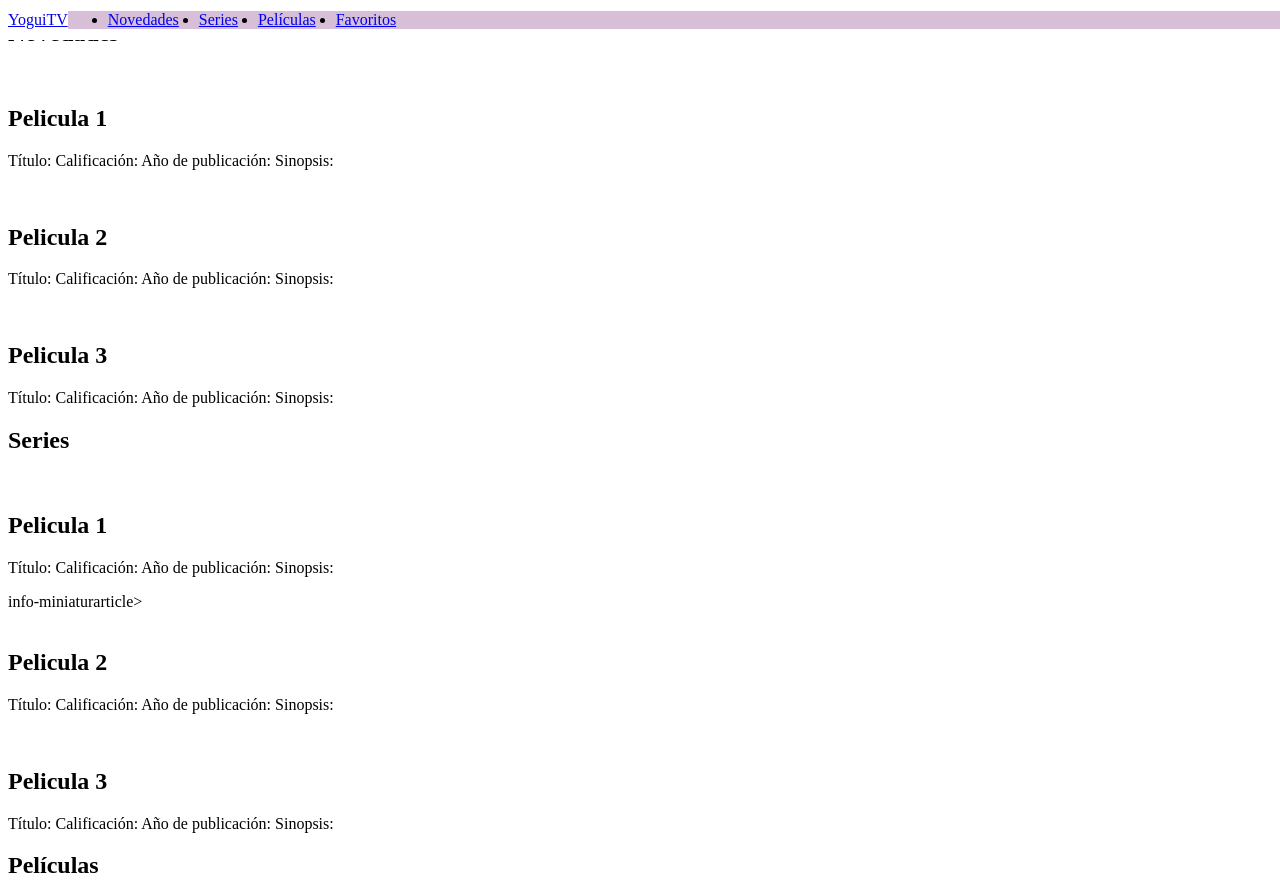
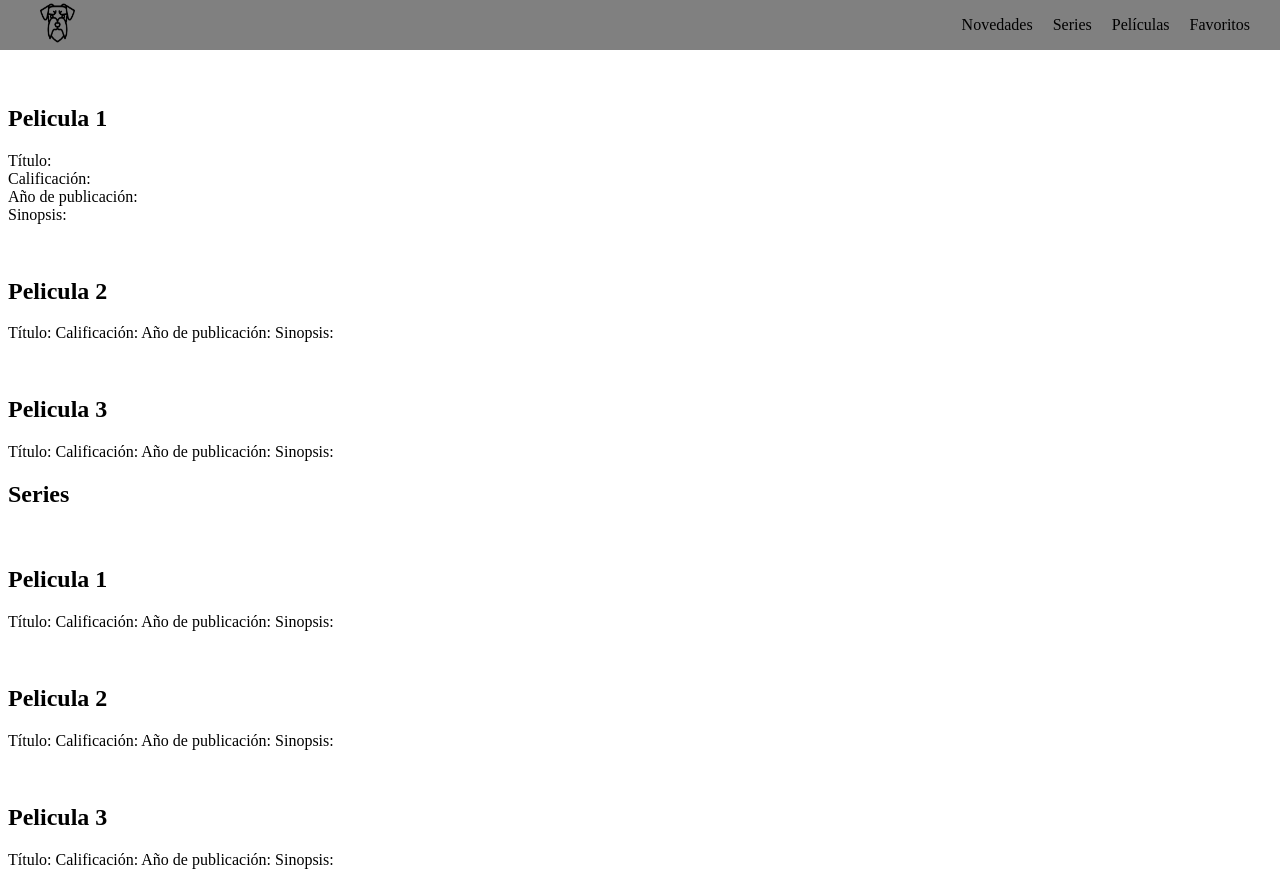
Before and after one commit to TovarDev/Html-Css-Practica, a plain HTML site: page YoguiTV/index.html in a window 1280 px wide. Shown: the top 882 px of the page. Drawn offline with Linux system fonts and the light colour scheme.

Commit message:
Navbar para equipos

```diff
--- /dev/null
+++ b/YoguiTV/css/navbar.css
@@ -0,0 +1,33 @@
+.navbar {
+
+    background-color: gray;
+    height: 40;
+    width: 100%;
+    top: 0;
+    left: 0%;
+    position: fixed;
+    display: flex;
+    align-items: center;
+    padding: 0%;
+
+}
+
+.navbar-list {
+    width: 100%;
+    display: flex;
+    gap: 20px;
+    list-style-type: none;
+    justify-content: right;
+    margin-right: 30px;
+
+}
+.navbar a {
+    text-decoration: none;
+    color: black;
+  }
+
+.logo img{
+    height: 40px;
+    width: 35px;
+    margin-left: 40px;
+}
--- a/YoguiTV/index.html
+++ b/YoguiTV/index.html
@@ -5,12 +5,13 @@
     <meta http-equiv="X-UA-Compatible" content="IE=edge">
     <meta name="viewport" content="width=device-width, initial-scale=1.0">
     <title>YoguiTV</title>
-    <link rel="stylesheet" href="./navbar.css">
+    <link rel="stylesheet" href="./css/navbar.css">
+    <link rel="stylesheet" href="./css/global.css">
 </head>
 <body>
     <nav class='navbar'>
         <span class="logo">
-            <a href="index.html">YoguiTV</a>
+            <a href="index.html"><img src="./img/miniature-schnauzer.png" alt="Logo de YoguiTV"></a>
           </span>
         <ul class="navbar-list">
             <li class="navbar-item"><a href="#novedades">Novedades</a></li>
@@ -19,7 +20,7 @@
             <li class="navbar-item"><a href="#favoritos">Favoritos</a></li>
           </ul>
     </nav>
-</body>
+
 <section id="novedades">
     <h1>
         Novedades
@@ -29,9 +30,9 @@
         <label for="favorito" class="favorito-checkbox"></label>
         <h2>Pelicula 1</h2>
         <p class="info-miniatura">
-            Título:
-            Calificación:
-            Año de publicación:
+            Título: <br>
+            Calificación: <br>
+            Año de publicación: <br>
             Sinopsis:
         </p>
 
@@ -75,7 +76,7 @@
             Año de publicación:
             Sinopsis:
         </p>
-info-miniaturarticle>
+
     <article>
         <img src="" alt="">
         <label for="favorito" class="favorito-checkbox"></label>
@@ -183,4 +184,5 @@ info-miniaturarticle>
 
     </article>
 </section>
+</body>
 </html>
--- a/YoguiTV/navbar.css
+++ /dev/null
@@ -1,18 +0,0 @@
-.navbar {
-
-    background-color: white;
-    height: 40px;
-    width: 100%;
-    top: 0;
-    position: fixed;
-    display: flex;
-    align-items: center;
-}
-
-.navbar-list {
-    width: 100%;
-    background-color: thistle;
-    text-align: right;
-    display: flex;
-    gap: 20px;
-}
```
Also changed, not shown: YoguiTV/css/global.css (added), YoguiTV/css/navbargrid.css (added), YoguiTV/img/miniature-schnauzer.png (added).
